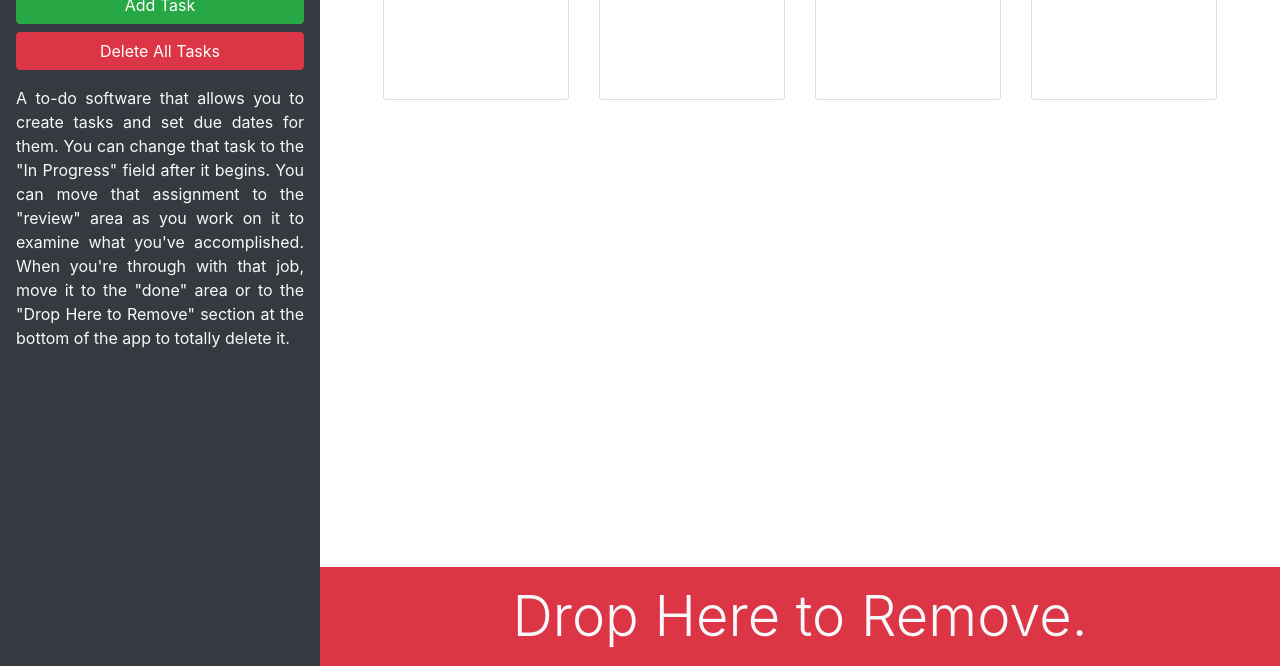
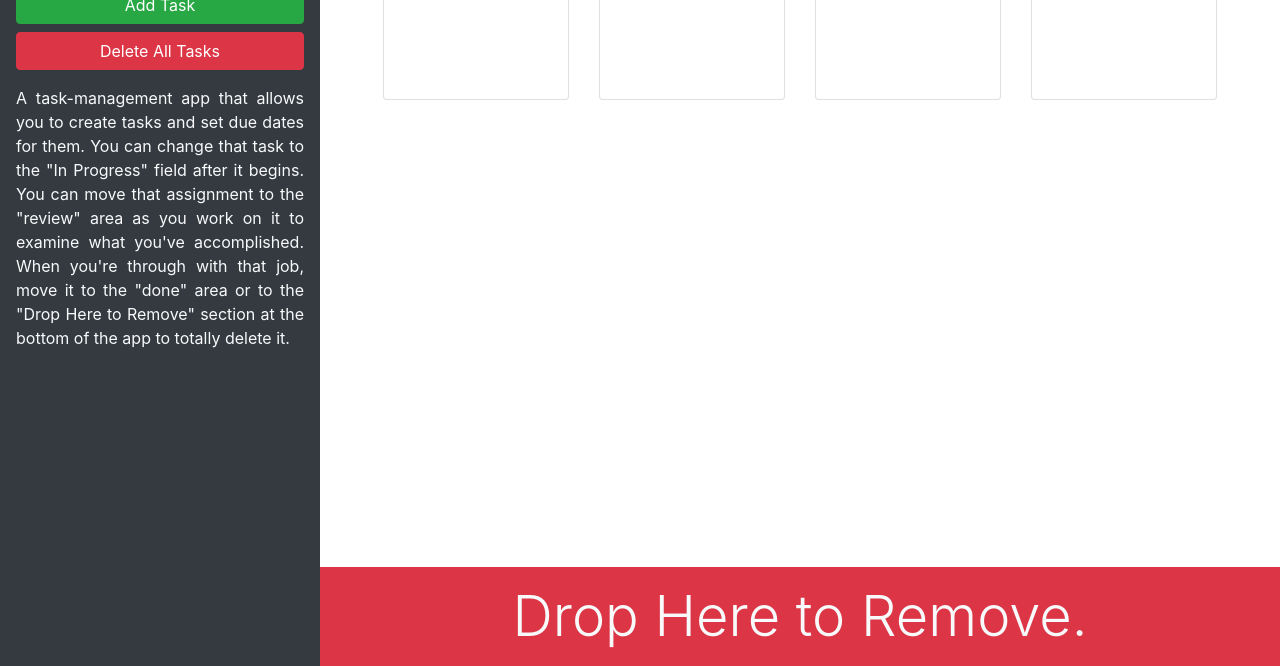
Before and after one commit to Z4R4N05/taskmaster-pro, a plain HTML site: page index.html in a window 1280 px wide. Shown: the part 134-800 px from the top of the page. Drawn offline with nearby package versions, Linux system fonts and the light colour scheme.

Commit message:
index.html correction

```diff
--- a/index.html
+++ b/index.html
@@ -20,7 +20,7 @@
       <h1 class="text-center">Taskmaster Pro Edition</h1>
       <button id="create-task" class="btn btn-block btn-success" data-toggle="modal" data-target="#task-form-modal">Add Task</button>
       <button id="remove-tasks" class="btn btn-block btn-danger">Delete All Tasks</button>
-      <p class="mt-auto"><p align="justify">A to-do software that allows you to create tasks and set due dates for them. You can change that task to the "In Progress" field after it begins.
+      <p class="mt-auto"><p align="justify">A task-management app that allows you to create tasks and set due dates for them. You can change that task to the "In Progress" field after it begins.
          You can move that assignment to the "review" area as you work on it to examine what you've accomplished.
          When you're through with that job, move it to the "done" area or to the "Drop Here to Remove" section at the bottom of the app to totally delete it.
       </p></p>
```
